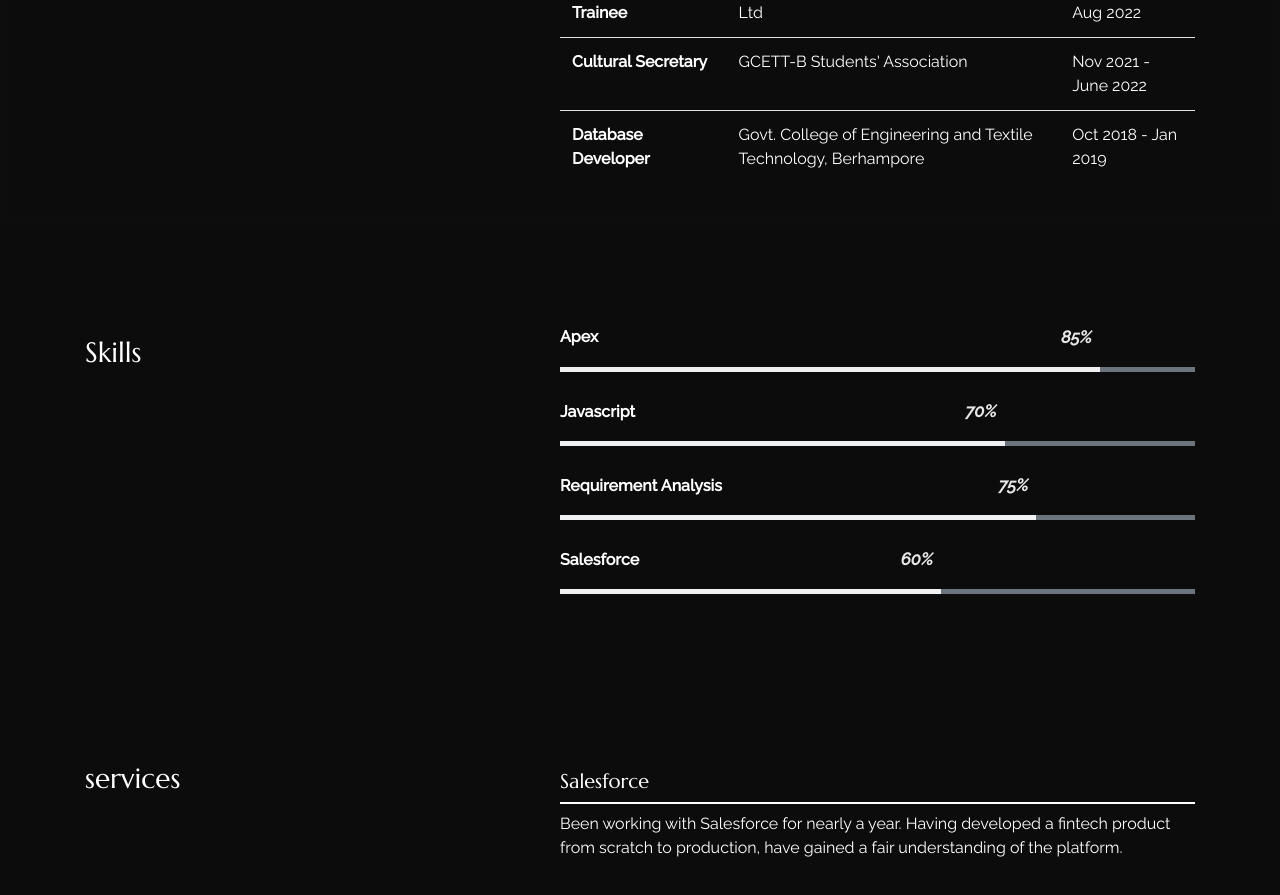
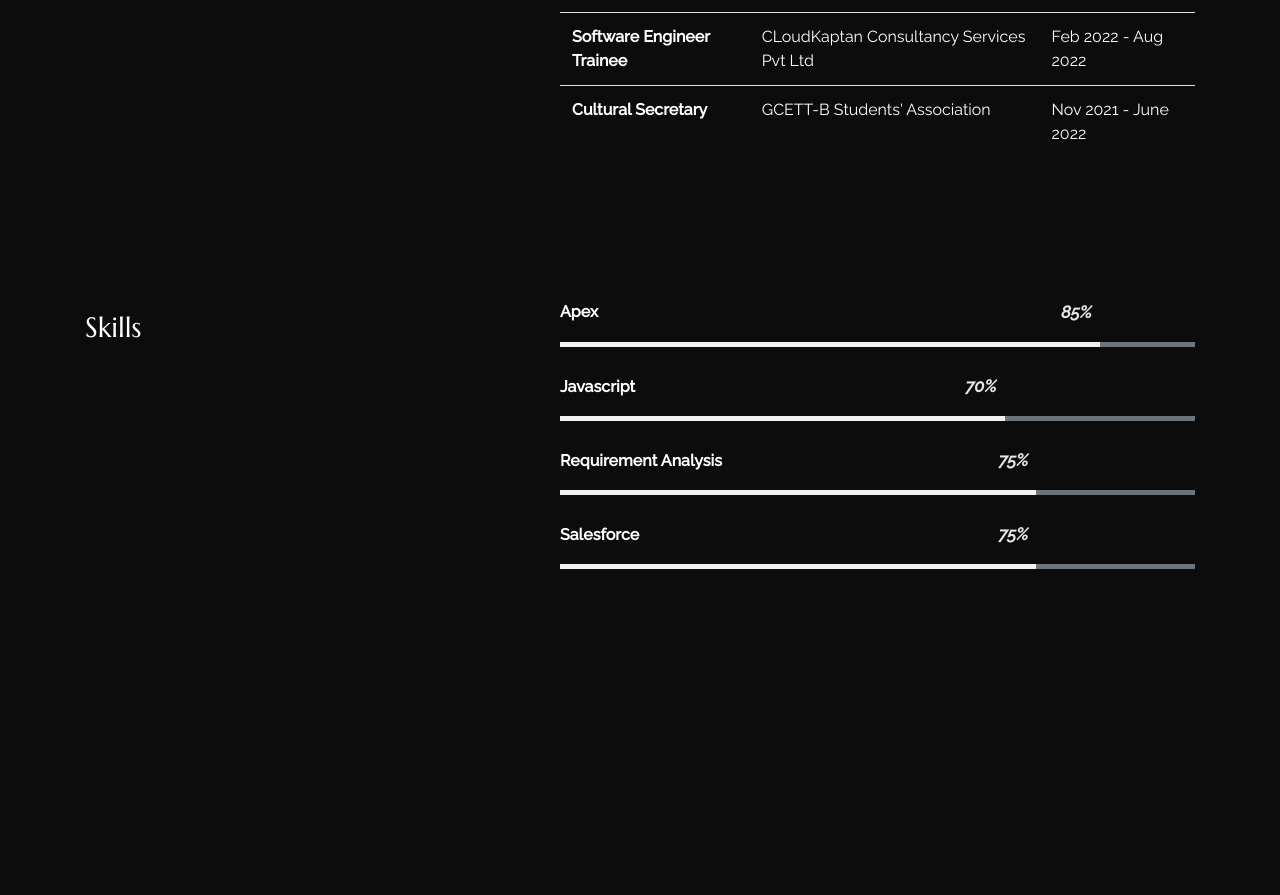
Before and after one commit to Karnak123/Karnak123.github.io, a React (Create React App) app: page /about in a window 1280 px wide. Shown: the part 575-1470 px from the top of the page. After the commit the page ends 1174 px from the top, so only its background shows below. Built offline with nearby package versions, Linux system fonts and the light colour scheme.

Commit message:
updated about section

```diff
--- a/src/content_option.js
+++ b/src/content_option.js
@@ -9,13 +9,14 @@
     animated: {
         first: "A Software Engineer with a passion for creating innovative solutions."
     },
-    description: "I work at CloudKaptan, a leading company that provides cloud-based services using Salesforce. I have been involved in developing and deploying various applications and integrations for our clients, using the latest technologies and best practices. I enjoy learning new skills and exploring new challenges, and always strive to deliver high-quality results.\nI created this portfolio page to showcase some of my work and achievements. I hope you enjoy browsing through my portfolio.",
+    description: "I work at CloudKaptan, a leading company that provides cloud-based services using Salesforce. I have been involved in developing and deploying various applications and integrations for our clients, using the latest technologies and best practices. I enjoy learning new skills and exploring new challenges, and always strive to deliver high-quality results.",
+    description1: "I created this portfolio page to showcase some of my work and achievements. I hope you enjoy browsing through my portfolio.",
     your_img_url: "https://i.imgur.com/6BNw4Tz.png",
 };
 
 const dataabout = {
     title: "a bit about my self",
-    aboutme: "I have a background in Computer Science and Engineering, and have worked on projects involving web development, data analysis, machine learning, and natural language processing. I have also participated in several hackathons and coding competitions, where I showcased my problem-solving and teamwork abilities.",
+    aboutme: "I am a software engineer with experience in developing and maintaining complex and intricate systems and integrations for various user flows and business requirements. Some of the major systems that I have designed and implemented include a loan amortization calculator and NACHA for funds transfer. My goal is to advance my career to a more managerial role where I can oversee the architecture and implementation of whole systems and integrations.",
 };
 const worktimeline = [{
     jobtitle: "Software Engineer",
@@ -31,11 +32,6 @@
     jobtitle: "Cultural Secretary",
     where: "GCETT-B Students' Association",
     date: "Nov 2021 - June 2022",
-},
-{
-    jobtitle: "Database Developer",
-    where: "Govt. College of Engineering and Textile Technology, Berhampore",
-    date: "Oct 2018 - Jan 2019",
 },
 ];
 
@@ -53,13 +49,7 @@
 },
 {
     name: "Salesforce",
-    value: 60,
-},
-];
-
-const services = [{
-    title: "Salesforce",
-    description: "Been working with Salesforce for nearly a year. Having developed a fintech product from scratch to production, have gained a fair understanding of the platform.",
+    value: 75,
 },
 ];
 
@@ -105,7 +95,6 @@
     dataportfolio,
     worktimeline,
     skills,
-    services,
     introdata,
     contactConfig,
     socialprofils,
--- a/src/pages/about/index.js
+++ b/src/pages/about/index.js
@@ -7,7 +7,6 @@
   meta,
   worktimeline,
   skills,
-  services,
 } from "../../content_option";
 
 export const About = () => {
@@ -79,21 +78,6 @@
             })}
           </Col>
         </Row>
-        <Row className="sec_sp">
-          <Col lang="5">
-            <h3 className="color_sec py-4">services</h3>
-          </Col>
-          <Col lg="7">
-            {services.map((data, i) => {
-              return (
-                <div className="service_ py-4" key={i}>
-                  <h5 className="service__title">{data.title}</h5>
-                  <p className="service_desc">{data.description}</p>
-                </div>
-              );
-            })}
-          </Col>
-        </Row>
       </Container>
     </HelmetProvider>
   );
--- a/src/pages/home/index.js
+++ b/src/pages/home/index.js
@@ -37,6 +37,7 @@
                   />
                 </h1>
                 <p className="mb-1x">{introdata.description}</p>
+                <p className="mb-1x">{introdata.description1}</p>
                 <div className="intro_btn-action pb-5">
                   <Link to="/portfolio" className="text_2">
                     <div id="button_p" className="ac_btn btn ">
```
Also changed, not shown: 16 other files (tests, documents, lock files or other folders).
